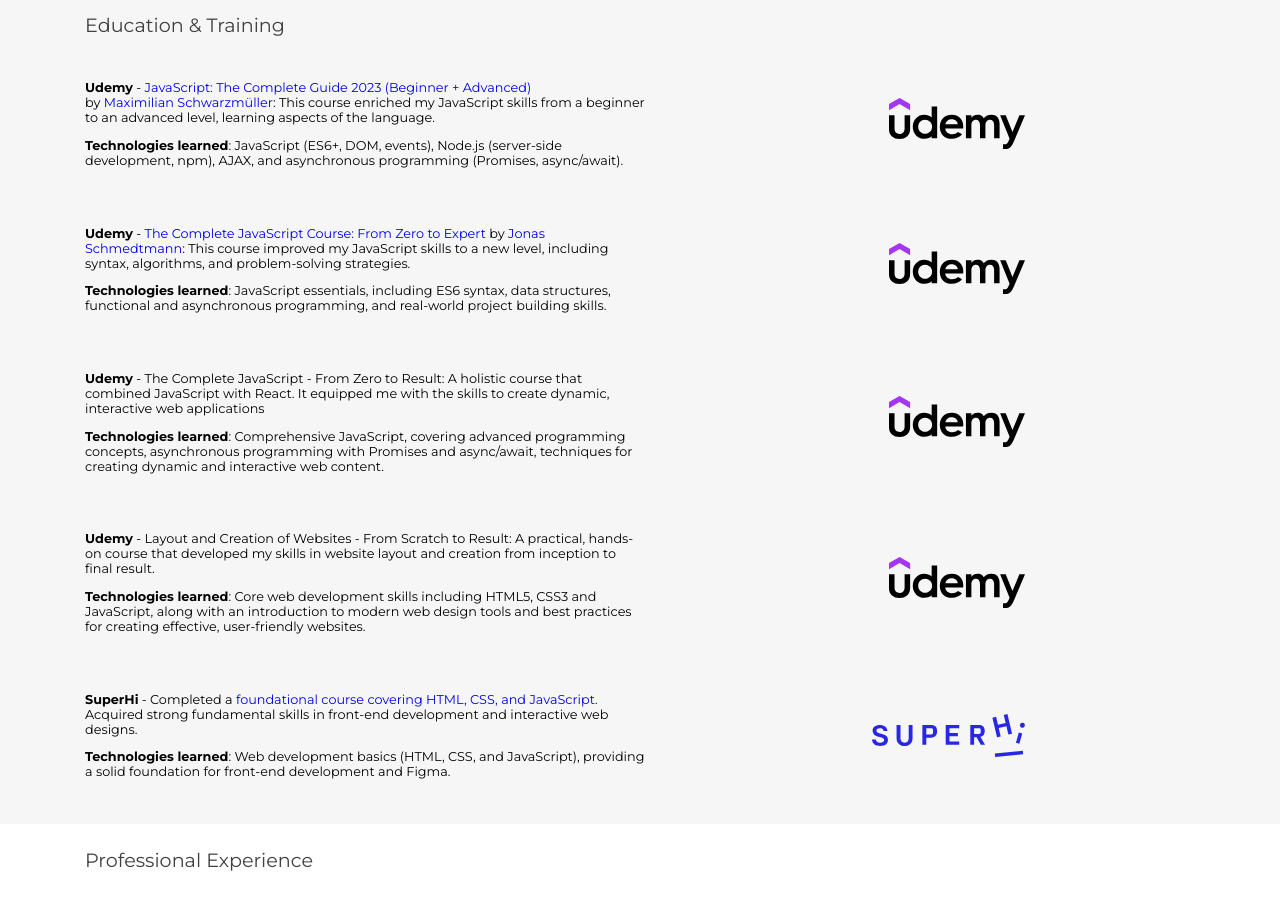
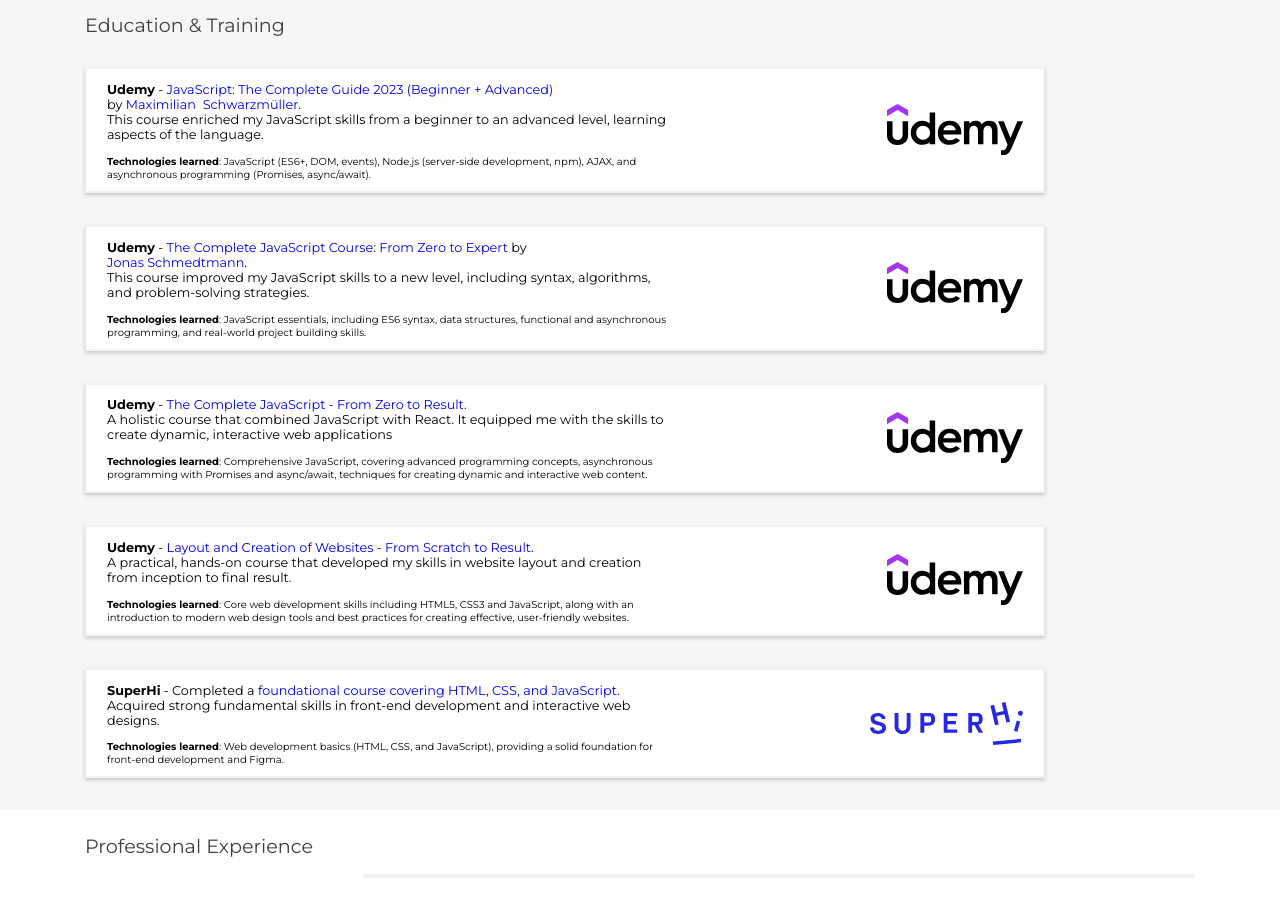
Before and after one commit to ihorvasiuta/Web-Portfolio, a plain HTML site: page src/index.html in a window 1280 px wide. Shown: the part 1700-2617 px from the top of the page. Drawn offline with nearby package versions, Linux system fonts and the light colour scheme.

Commit message:
corrected & improved Education section

```diff
--- a/src/css/style.css
+++ b/src/css/style.css
@@ -568,10 +568,16 @@
 
 .text_desc {
   max-width: 35rem;
+  margin-left: 20px;
 }
 
 .education_content_block {
-  border: 0;
+  /* border: 2px solid rgb(255, 255, 255); */
+  overflow: hidden;
+  text-overflow: ellipsis;
+  background: #fff;
+  box-shadow: 0 2px 4px rgba(0, 0, 0, .2);
+  transition: all .2s ease-out;
 }
 
 .superhi_icon {
@@ -584,6 +590,15 @@
   }
 }
 
+@media (max-width: 675px) {
+  .text_desc {
+    margin-left: 10px;
+  }
+}
+
+.small_text {
+  font-size: 10px;
+}
 
 
 
--- a/src/index.html
+++ b/src/index.html
@@ -170,13 +170,14 @@
                             <p class="course_desc"><strong>Udemy</strong> - <a
                                     href="https://www.udemy.com/course/javascript-the-complete-guide-2020-beginner-advanced/">JavaScript:
                                     The Complete Guide 2023 (Beginner + Advanced)</a> <br>by <a
-                                    href="https://www.udemy.com/user/maximilian-schwarzmuller/">Maximilian
-                                    Schwarzmüller</a>: This
+                                    href="https://www.udemy.com/user/maximilian-schwarzmuller/">Maximilian&nbsp;
+                                    Schwarzmüller</a>.<br>This
                                 course enriched my JavaScript skills from a beginner to an advanced level, learning
                                 aspects
                                 of the language.
                             </p>
-                            <p><strong>Technologies learned</strong>: JavaScript (ES6+, DOM, events), Node.js
+                            <p class="small_text"><strong>Technologies learned</strong>: JavaScript (ES6+, DOM, events),
+                                Node.js
                                 (server-side development, npm), AJAX, and asynchronous programming (Promises,
                                 async/await).</p>
                         </div>
@@ -187,12 +188,13 @@
                             <p class="course_desc"><strong>Udemy</strong> - <a
                                     href="https://www.udemy.com/course/the-complete-javascript-course/">The Complete
                                     JavaScript Course: From Zero to Expert</a> by <a
-                                    href="https://www.udemy.com/user/jonasschmedtmann/">Jonas Schmedtmann</a>: This
+                                    href="https://www.udemy.com/user/jonasschmedtmann/">Jonas&nbsp;Schmedtmann</a>.<br>This
                                 course
                                 improved my JavaScript skills to a new level, including syntax, algorithms, and
                                 problem-solving strategies.
                             </p>
-                            <p><strong>Technologies learned</strong>: JavaScript essentials, including ES6 syntax, data
+                            <p class="small_text"><strong>Technologies learned</strong>: JavaScript essentials,
+                                including ES6 syntax, data
                                 structures, functional and asynchronous programming, and real-world project building
                                 skills.</p>
                         </div>
@@ -200,23 +202,27 @@
                     </div>
                     <div class="content_block education_content_block">
                         <div class="text_desc">
-                            <p class="course_desc"><strong>Udemy</strong> - The Complete JavaScript - From Zero to
-                                Result: A holistic course that combined
+                            <p class="course_desc"><strong>Udemy</strong> - <a href="https://www.udemy.com/">The
+                                    Complete JavaScript - From Zero to
+                                    Result.</a><br>A holistic course that combined
                                 JavaScript with React. It equipped me with the skills to create dynamic, interactive web
                                 applications
                             </p>
-                            <p><strong>Technologies learned</strong>: Comprehensive JavaScript, covering advanced programming concepts, asynchronous programming with Promises
+                            <p class="small_text"><strong>Technologies learned</strong>: Comprehensive JavaScript,
+                                covering advanced programming concepts, asynchronous programming with Promises
                                 and async/await, techniques for creating dynamic and interactive web content.</p>
                         </div>
                         <img src="icons/udemy-icon.svg" alt="Udemy icon" class="project_icon">
                     </div>
                     <div class="content_block education_content_block">
                         <div class="text_desc">
-                            <p class="course_desc"><strong>Udemy</strong> - Layout and Creation of Websites - From
-                                Scratch to Result: A practical, hands-on course that
+                            <p class="course_desc"><strong>Udemy</strong> - <a href="https://www.udemy.com/">Layout and
+                                    Creation of Websites - From
+                                    Scratch to Result.</a><br>A practical, hands-on course that
                                 developed my skills in website layout and creation from inception to final result.
                             </p>
-                            <p><strong>Technologies learned</strong>: Core web development skills including HTML5, CSS3 and
+                            <p class="small_text"><strong>Technologies learned</strong>: Core web development skills
+                                including HTML5, CSS3 and
                                 JavaScript, along with an introduction to modern web
                                 design tools and best practices for creating effective, user-friendly websites.</p>
                         </div>
@@ -226,12 +232,13 @@
                     <div class="content_block education_content_block">
                         <div class="text_desc">
                             <p class="course_desc"><strong>SuperHi</strong> - Completed a <a
-                                    href="https://www.superhi.com/courses/html-css-javascript-foundation">foundational
-                                    course covering HTML, CSS, and JavaScript.</a> Acquired strong
+                                    href="https://www.superhi.com/courses/html-css-javascript-foundation"> foundational
+                                    course covering HTML, CSS, and JavaScript.</a> <br>Acquired strong
                                 fundamental skills in front-end development and interactive web designs.
                             </p>
-                            <p><strong>Technologies learned</strong>: Web development basics (HTML, CSS, and JavaScript), providing a solid
-                                foundation for front-end development and    Figma.</p>
+                            <p class="small_text"><strong>Technologies learned</strong>: Web development basics (HTML,
+                                CSS, and JavaScript), providing a solid
+                                foundation for front-end development and Figma.</p>
                         </div>
                         <svg class="project_icon superhi_icon" xmlns:xlink="http://www.w3.org/1999/xlink"
                             data-component-name="SuperHiLogo" width="153" height="43" viewBox="0 0 153 43" fill="none"
@@ -275,7 +282,9 @@
                     <h1 class="section_title">Professional Experience</h1>
                 </div>
                 <div class="works_block block">
+                    <div class="content_block">
 
+                    </div>
                 </div>
             </div>
         </div>
```
